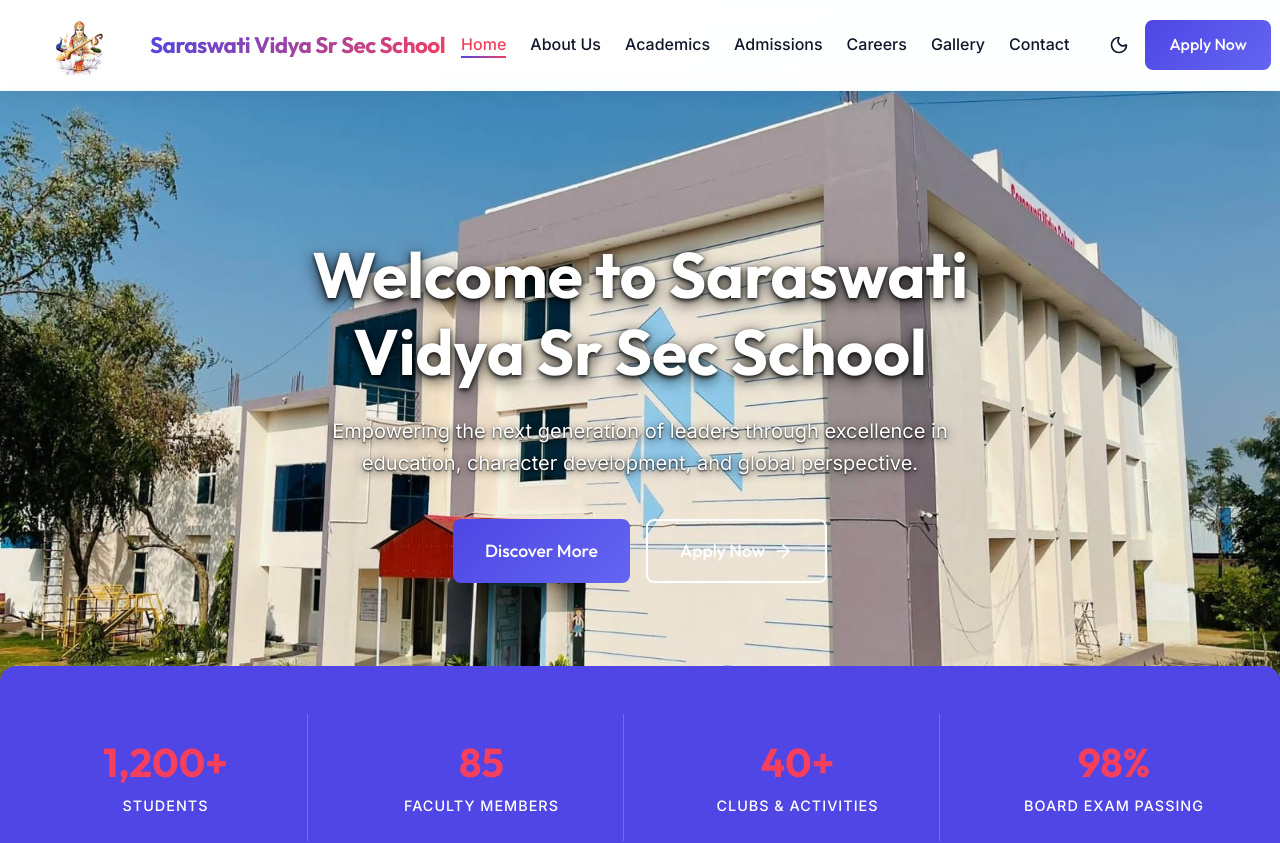
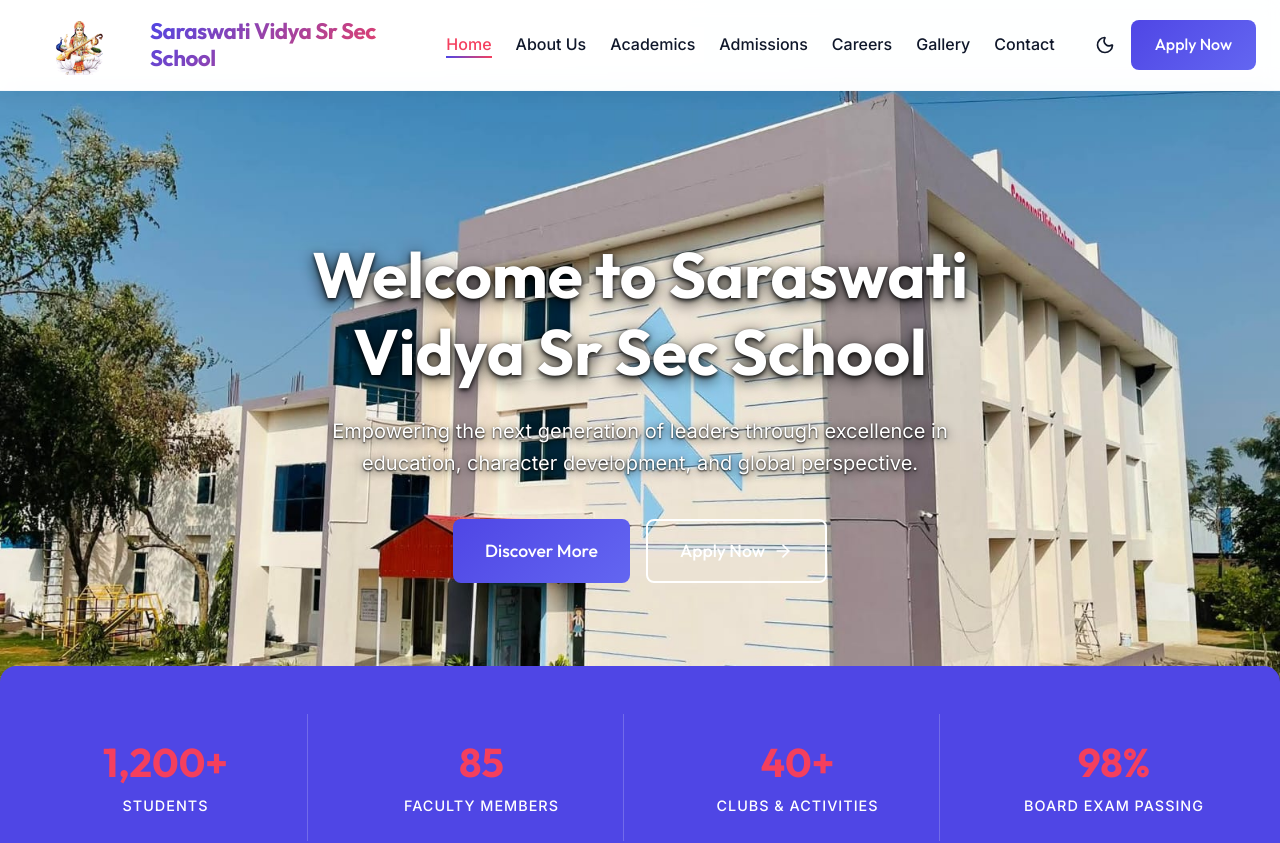
Before and after one commit to Mydvthukran/school-website, a React (Vite) app: page / in a window 1280 px wide. Shown: the top 843 px of the page. Built offline with nearby package versions, Linux system fonts and the light colour scheme.

Commit message:
feat: implement responsive Navbar component with mobile navigation and theme toggle support

```diff
--- a/src/components/Navbar.css
+++ b/src/components/Navbar.css
@@ -62,45 +62,29 @@
   -webkit-background-clip: text;
   -webkit-text-fill-color: transparent;
   background-clip: text;
-  background-clip: text;
   max-width: 140px;
-  line-height: 1.1;
+  line-height: 1.2;
   display: block;
-  white-space: nowrap;
-}
-
-.mobile-logo-text {
-  display: none;
-}
-
-@media (max-width: 1279px) {
-  .desktop-logo-text {
-    display: none;
-  }
-  .mobile-logo-text {
-    display: inline;
-  }
 }
 
 @media (min-width: 768px) {
   .logo-text {
-    font-size: 0.95rem;
-    max-width: 180px;
+    font-size: 1.1rem;
+    max-width: 160px;
   }
 }
 
 @media (min-width: 1024px) {
   .logo-text {
-    font-size: 1.1rem;
-    max-width: 250px;
+    font-size: 1.2rem;
+    max-width: 180px;
   }
 }
 
 @media (min-width: 1280px) {
   .logo-text {
     font-size: 1.4rem;
-    max-width: none;
-    white-space: nowrap;
+    max-width: 240px;
   }
 }
 
@@ -108,11 +92,11 @@
   display: none;
 }
 
-@media (min-width: 768px) {
+@media (min-width: 1024px) {
   .desktop-nav {
     display: flex;
     align-items: center;
-    gap: 0.5rem;
+    gap: 1rem;
   }
 }
 
@@ -134,9 +118,9 @@
   gap: 0.5rem;
 }
 
-@media (min-width: 768px) {
+@media (min-width: 1024px) {
   .nav-link {
-    font-size: 0.85rem;
+    font-size: 0.95rem;
   }
 }
 
@@ -195,7 +179,7 @@
   justify-content: center;
 }
 
-@media (min-width: 768px) {
+@media (min-width: 1024px) {
   .mobile-toggle {
     display: none;
   }
@@ -207,7 +191,7 @@
   gap: 1rem;
 }
 
-@media (min-width: 768px) {
+@media (min-width: 1024px) {
   .mobile-controls {
     display: none;
   }
@@ -280,7 +264,7 @@
 [data-theme="dark"] .theme-toggle-btn:hover {
   background-color: rgba(255, 255, 255, 0.1);
 }
-@media (min-width: 768px) {
+@media (min-width: 1024px) {
   .mobile-theme-btn {
     display: none;
   }
--- a/src/components/Navbar.jsx
+++ b/src/components/Navbar.jsx
@@ -30,10 +30,7 @@ const Navbar = () => {
       <div className="container navbar">
         <Link to="/" className="logo" onClick={closeMenu}>
           <img src={logo} alt="School Logo" className="logo-icon" />
-          <span className="logo-text">
-            <span className="desktop-logo-text">Saraswati Vidya Sr Sec School</span>
-            <span className="mobile-logo-text">Saraswati Vidya</span>
-          </span>
+          <span className="logo-text">Saraswati Vidya Sr Sec School</span>
         </Link>
 
         {/* Desktop Menu */}
```
